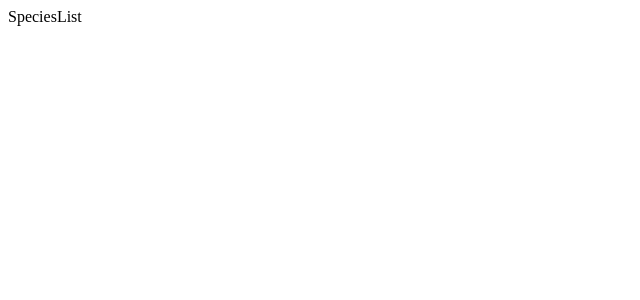
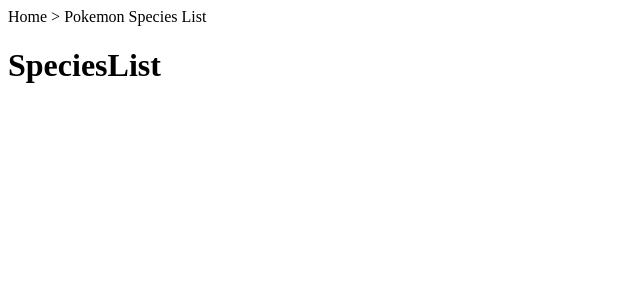
Before and after one commit to Indwoo/breadcrumb, a React (Create React App) app: page /species in a window 1280 px wide. Shown: the top 300 px of the page, without its empty margins (0-640 px from the left). Built offline with nearby package versions, Linux system fonts and the light colour scheme.

Commit message:
[test] pathname test

```diff
--- /dev/null
+++ b/src/components/BreadCrumb.js
@@ -0,0 +1,29 @@
+import React from 'react'
+import { useLocation } from 'react-router-dom';
+
+function BreadCrumb() {
+  const location = useLocation();
+  const pathnames = location.pathname.split('/').filter((x) => x);
+
+  const getPathname = (segment) => {
+    switch (segment) {
+      case 'species':
+        return 'Pokemon Species List';
+      case 'pokemons':
+        return 'Pokemon List';
+      default:
+        return segment;
+    }
+  };
+
+  return (
+    <nav>
+      <span>Home</span>
+      {pathnames.map((segment, i) => (
+        <span key={i}> {' > '} {getPathname(segment)}</span>
+      ))}
+    </nav>
+  )
+}
+
+export default BreadCrumb
--- a/src/pages/SpeciesList.js
+++ b/src/pages/SpeciesList.js
@@ -1,8 +1,12 @@
 import React from 'react'
+import BreadCrumb from '../components/BreadCrumb'
 
 function SpeciesList() {
   return (
-    <div>SpeciesList</div>
+    <div>
+      <BreadCrumb />
+      <h1>SpeciesList</h1>
+    </div>
   )
 }
 
```
